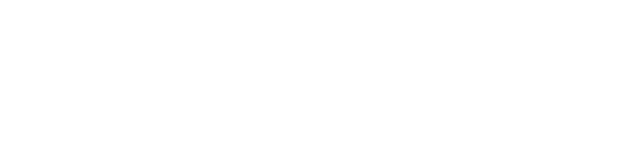
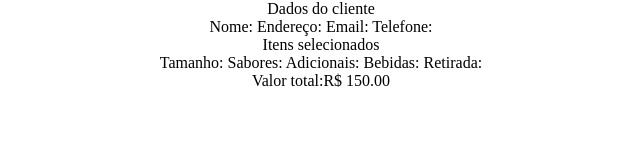
Before and after one commit to DiegoPlaninscheck/AppLuciano, a plain HTML site: page app/pages/confirma/index.html in a window 1280 px wide. Shown: the whole page, without its empty margins (319-959 px from the left). Drawn offline with Linux system fonts and the light colour scheme.

Commit message:
init page confirma pedido

```diff
--- a/app/pages/confirma/index.html
+++ b/app/pages/confirma/index.html
@@ -5,8 +5,41 @@
     <meta http-equiv="X-UA-Compatible" content="IE=edge" />
     <meta name="viewport" content="width=device-width, initial-scale=1.0" />
     <title>Confirma</title>
+    <link rel="stylesheet" href="../../styles/confirma.css" />
   </head>
   <body>
+    <div class="container-dados-cliente">
+      <span>Dados do cliente</span>
+      <div>
+        <label>Nome: </label>
+        <span></span>
+        <label>Endereço: </label>
+        <span></span>
+        <label>Email: </label>
+        <span></span>
+        <label>Telefone: </label>
+        <span></span>
+      </div>
+      <div class="container-itens-selecionados">
+        <span>Itens selecionados</span>
+        <div>
+          <label>Tamanho: </label>
+          <span></span>
+          <label>Sabores: </label>
+          <span></span>
+          <label>Adicionais: </label>
+          <span></span>
+          <label>Bebidas: </label>
+          <span></span>
+          <label>Retirada: </label>
+          <span></span>
+        </div>
+      </div>
+      <div class="container-valor-total">
+        <label>Valor total: </label>
+        <span>R$ 150.00</span>
+      </div>
+    </div>
     <script src="../../scripts/confirma.js"></script>
   </body>
 </html>
--- a/app/styles/confirma.css
+++ b/app/styles/confirma.css
@@ -0,0 +1,24 @@
+* {
+  padding: 0;
+  margin: 0;
+  box-sizing: border-box;
+}
+
+.container-dados-cliente {
+  width: 100%;
+  height: 100%;
+  display: flex;
+  flex-direction: column;
+  align-items: center;
+}
+
+.container-itens-selecionados {
+  display: flex;
+  flex-direction: column;
+  align-items: center;
+}
+
+.container-valor-total{
+    display: flex;
+    align-items: center;
+}
```
